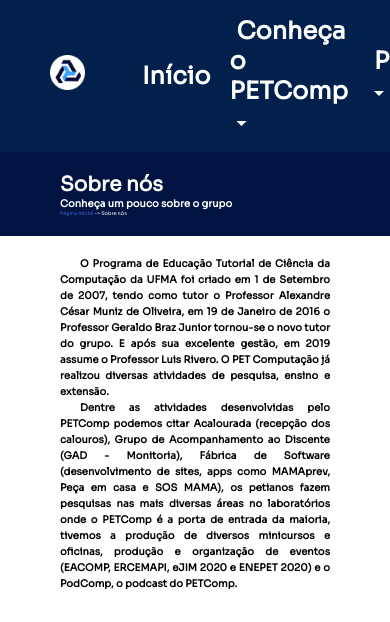
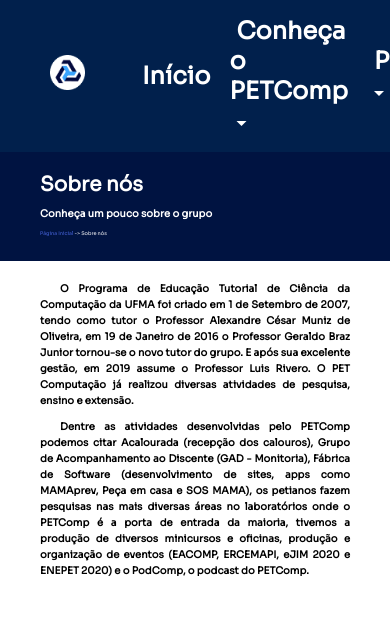
Before and after one commit to artur-pedro/petcomp-newwebsite, a PHP site: page /sobre.php in a window 390 px wide. Shown: the top 622 px of the page. Run offline with PHP 8.4, Linux system fonts and the light colour scheme.

Commit message:
UPD 'Sobre Nós': Melhorando css da versão mobile

```diff
--- a/css/sobre.css
+++ b/css/sobre.css
@@ -1,11 +1,4 @@
-* {
-    margin: 0;
-    padding: 0;
-}
-
 html, body {
-    width: 100%;
-    height: 100%;
     overflow: auto;
 }
 
@@ -20,24 +13,24 @@
     }
 }
 
-.container-body {
-    & p {
-        line-height: 1.6;
-        text-align: justify;
-    }
+.container-body p {
+    line-height: 1.6;
+    text-align: justify;
 }
 
-@media screen and (min-width: 1001px) {
+@media screen and (min-width: 1025px) {
     .container-header {
         padding: 50px 60px;
 
         & h2 {
             font-size: 50px;
+            margin-bottom: 20px;
             font-weight: bold;
         }
 
         & h3 {
             font-size: 30px;
+            margin-bottom: 20px;
             font-weight: normal;
         }
 
@@ -77,11 +70,11 @@
     }
 }
 
-@media screen and (max-width: 1000px) {
+@media screen and (max-width: 1024px) {
     .gallery {
         display: flex;
         flex-direction: column;
-        margin: 30px 60px;
+        margin: 30px 40px;
         gap: 20px;
 
         & .group {
@@ -103,16 +96,18 @@
     }
 }
 
-@media screen and (min-width: 601px) and (max-width: 1000px) {
+@media screen and (min-width: 601px) and (max-width: 1024px) {
     .container-header {
         padding: 20px 50px;
 
         & h2 {
             font-size: 24px;
+            margin-bottom: 15px;
         }
 
         & h3 {
             font-size: 16px;
+            margin-bottom: 15px;
         }
 
         & p {
@@ -133,14 +128,16 @@
 
 @media screen and (max-width: 600px) {
     .container-header {
-        padding: 20px 60px;
+        padding: 20px 40px;
 
         & h2 {
             font-size: 20px;
+            margin-bottom: 10px;
         }
 
         & h3 {
             font-size: 10px;
+            margin-bottom: 10px;
         }
 
         & p {
@@ -150,7 +147,7 @@
     }
 
     .container-body {
-        padding: 20px 60px;
+        padding: 20px 40px;
 
         & p {
             font-size: 10px;
```
